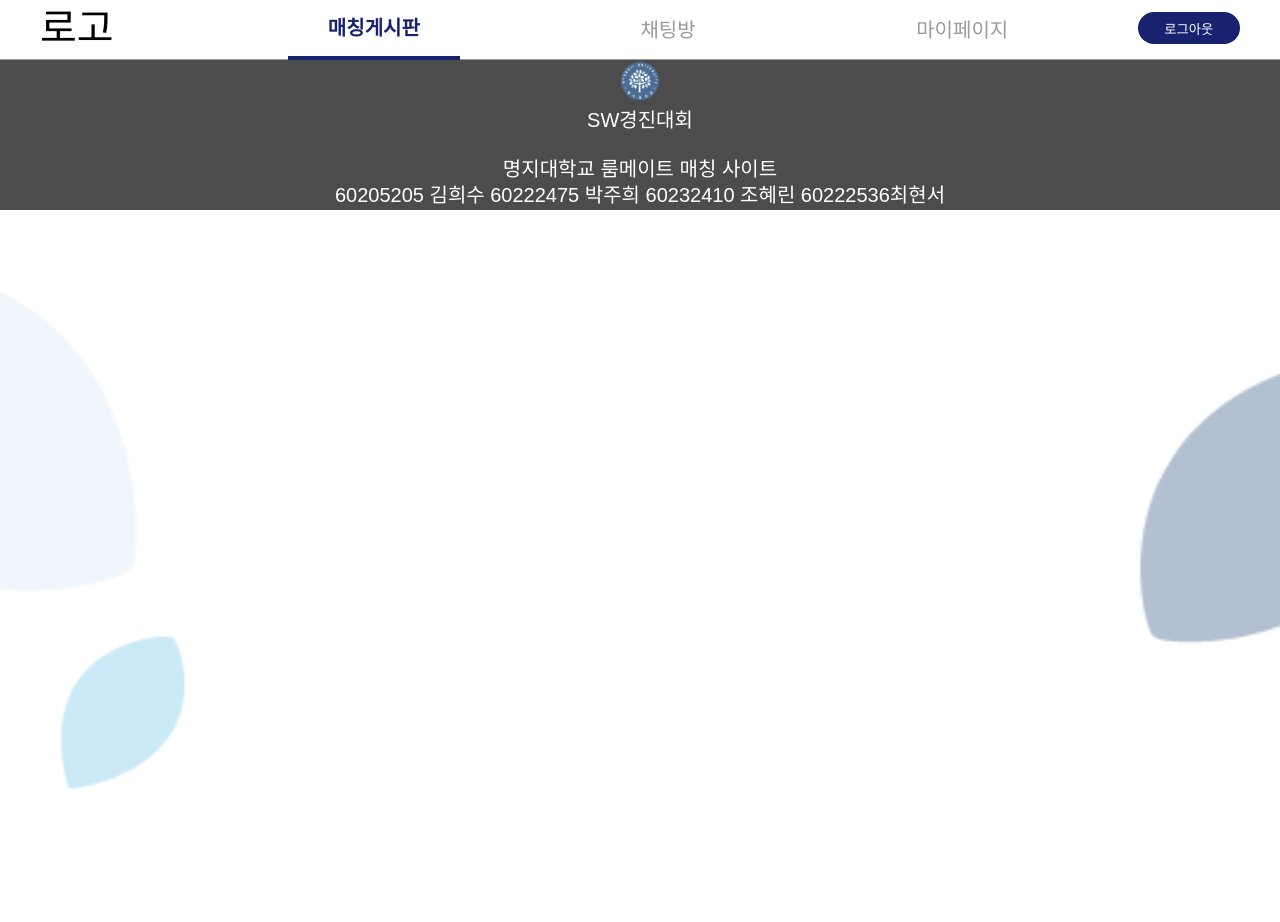
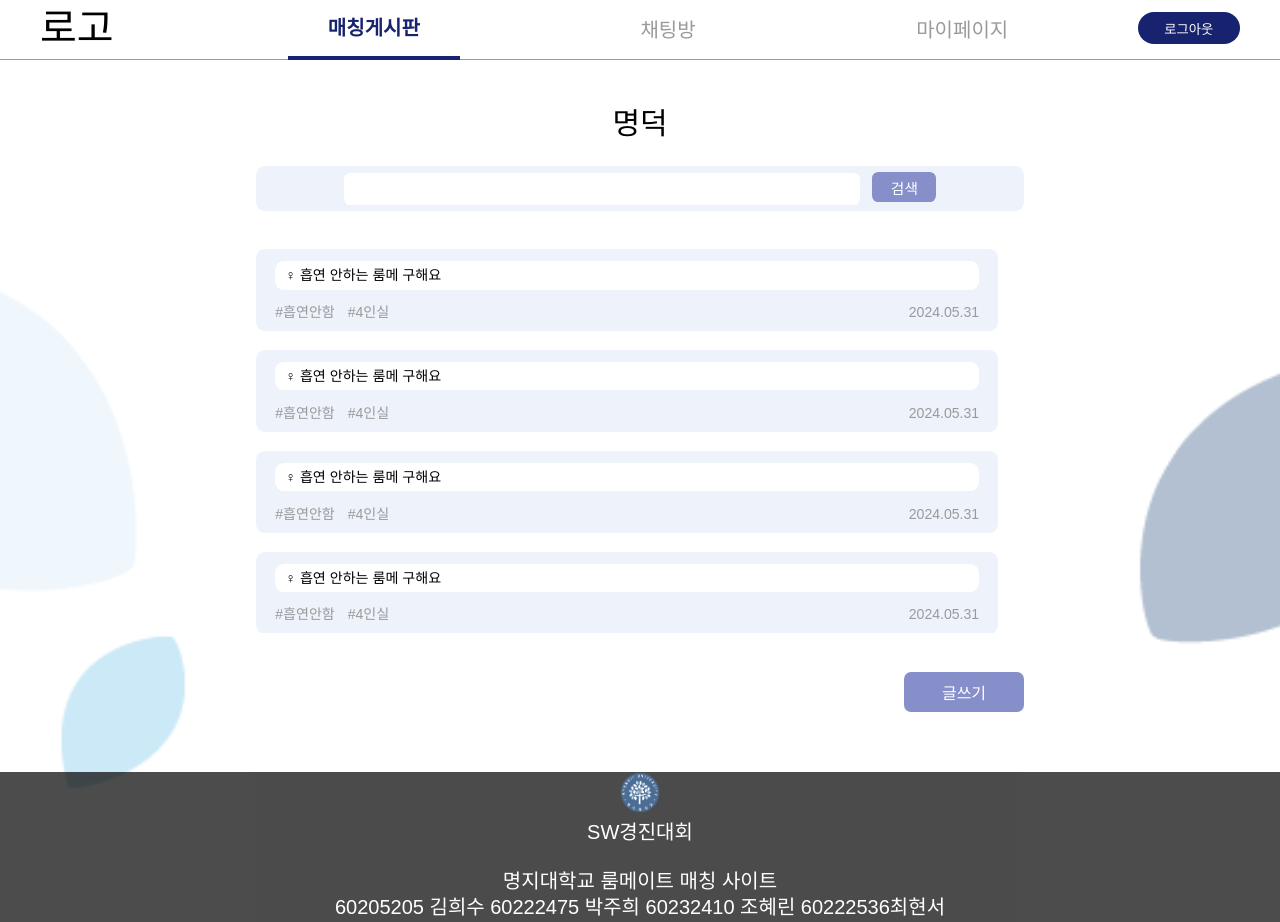
Before and after one commit to jogpfls/myongji_roomMate, a React (Create React App) app: page /dormitory in a window 1280 px wide. Before the commit the page ends 800 px from the top, so only its background shows below. Built offline with nearby package versions, Linux system fonts and the light colour scheme; a web font is replaced by a local one.

Commit message:
feat: 페이지 구현

```diff
--- a/src/pages/DormitoryPage.js
+++ b/src/pages/DormitoryPage.js
@@ -1,7 +1,136 @@
 import React from "react";
+import styled from "styled-components";
+import List from "../components/List";
+import Button from "../components/Button";
+import { useNavigate } from "react-router-dom";
 
 const DormitoryPage = () => {
-  return <div></div>;
+  const navigate = useNavigate();
+  return (
+    <Background>
+      <Wrapper>
+        <TitleBox>
+          <Title>명덕</Title>
+          <SearchWrapper>
+            <div>
+              <Search></Search>
+              <SearchButton>검색</SearchButton>
+            </div>
+          </SearchWrapper>
+        </TitleBox>
+        <BottomWrapper>
+          <ListWrapper>
+            <List />
+            <List />
+            <List />
+            <List />
+            <List />
+            <List />
+            <List />
+            <List />
+          </ListWrapper>
+          <Button onClick={() => navigate("/write")}>글쓰기</Button>
+        </BottomWrapper>
+      </Wrapper>
+    </Background>
+  );
 };
 
+const Background = styled.div`
+  display: flex;
+  justify-content: center;
+  align-items: center;
+`;
+
+const Wrapper = styled.div`
+  width: 60vw;
+  height: 48vw;
+  margin: 3.8vw 0;
+`;
+
+const TitleBox = styled.div`
+  display: flex;
+  flex-direction: column;
+  align-items: center;
+  justify-content: space-between;
+  height: 8vw;
+`;
+
+const Title = styled.p`
+  ${({theme})=>theme.fonts.text5}
+`;
+
+const SearchWrapper = styled.div`
+  background-color: ${({theme})=>theme.colors.lightBlue};
+  width: 60vw;
+  height: 3.5vw;
+  border-radius: 0.7vw;
+  display: flex;
+  justify-content: center;
+  align-items: center;
+`;
+
+const Search = styled.input`
+  background-color: ${({theme})=>theme.colors.white};
+  border: none;
+  width: 40vw;
+  height: 2.3vw;
+  border-radius: 0.5vw;
+  outline: none;
+
+  &:hover{
+    outline: none;
+  }
+`;
+
+const SearchButton = styled.button`
+  background-color: ${({theme})=>theme.colors.blue2};
+  ${({theme})=>theme.fonts.text5}
+  font-size: 1.15vw;
+  color: ${({theme})=>theme.colors.white};
+  width: 5vw;
+  height: 2.3vw;
+  border-radius: 0.5vw;
+  margin-left: 1vw;
+  transition: background-color 0.2s;
+
+  &:hover {
+    background-color: ${({theme})=>theme.colors.blue2C};
+  }
+`;
+
+const BottomWrapper = styled.div`
+  display: flex;
+  flex-direction: column;
+  align-items: end;
+`;
+
+const ListWrapper = styled.div`
+  width: 60vw;
+  height: 30vw;
+  margin: 3vw 0;
+  display: flex;
+  flex-direction: column;
+  align-items: start;
+  gap: 1.5vw;
+  overflow-y: scroll;
+
+  &::-webkit-scrollbar {
+    width: 1vw;
+    background-color: white;
+    }
+
+  &::-webkit-scrollbar-thumb {
+    height: 3px;
+    width: 15px;
+    background-color:${({theme})=>theme.colors.gray2};
+  }
+
+  &::-webkit-scrollbar-track {
+    width: 3px;
+    background-color:${({theme})=>theme.colors.gray};
+  }
+
+`;
+
 export default DormitoryPage;
```
